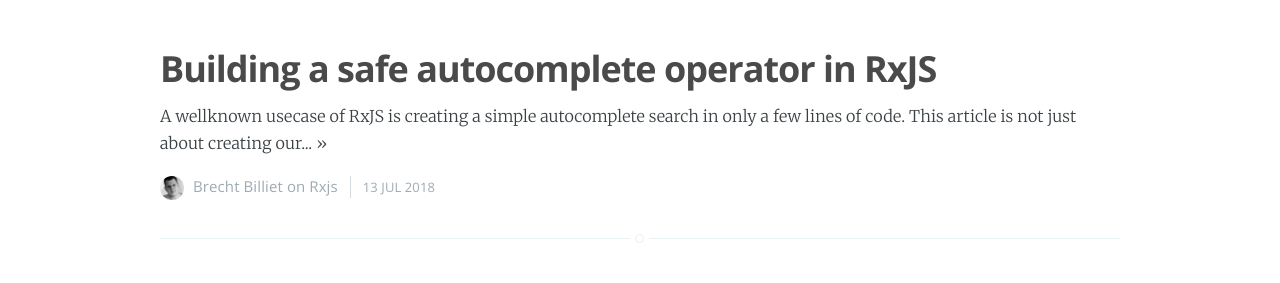
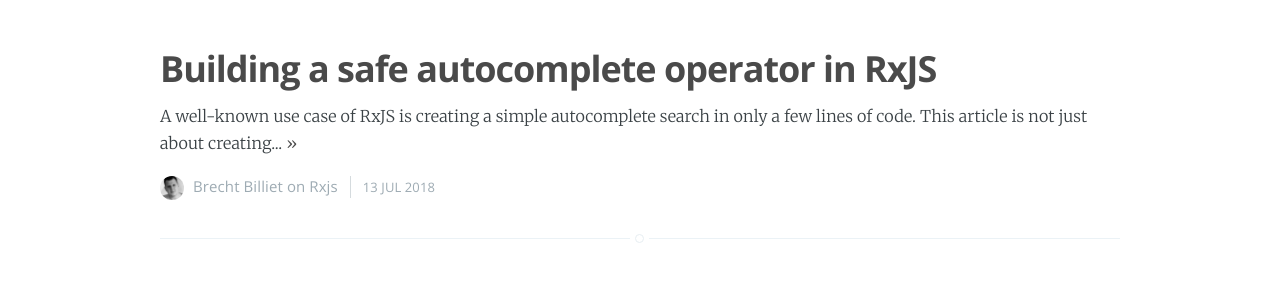
Before and after one commit to strongbrewio/strongbrewio.github.io, a Jekyll site: the page built from index.html, in a window 1280 px wide. Shown: the part 902-1185 px from the top of the page. Built offline with Jekyll 4.4.1, drawn with Linux system fonts in a browser that asks for light colours; nearby versions of some CDN libraries; the list of posts is cut into pages by our own code; some of the changed lines change nothing that is shown.

Commit message:
Some corrections

````diff
--- a/_posts/2018-07-13-building-a-safe-autocomplete-operator-with-rxjs.md
+++ b/_posts/2018-07-13-building-a-safe-autocomplete-operator-with-rxjs.md
@@ -12,10 +12,10 @@
 cover: 'assets/images/cover/cover6.jpg'
 ---
 
-A wellknown usecase of RxJS is creating a simple autocomplete search in only a few lines of code.
-This article is not just about creating our own autocomplete operator, we will create an autocomplete operator that is completely safe (We will cover the perception of safe later in this article).
+A well-known use case of RxJS is creating a simple autocomplete search in only a few lines of code.
+This article is not just about creating our own autocomplete operator, we will create an autocomplete operator that is completely safe (we will cover the perception of safe later in this article).
 
-When creating an standard autocomplete with RxJS we mostlikely implement a `debounceTime` operator to throttle the text that the user is typing into the autocomplete and we use a `switchMap` operator instead of a `mergeMap` operator to abort previous calls.
+When creating a standard autocomplete with RxJS we most likely implement a `debounceTime` operator to throttle the text that the user is typing into the autocomplete and we use a `switchMap` operator instead of a `mergeMap` operator to abort previous calls.
 
 The implementation of this autocomplete might look like this:
 
@@ -33,13 +33,13 @@
 
 ## The problem
 
-When the user stops typing for 1 second, the browser will create a new XHR-call. From that moment on, when the user is searching again and a previous XHR-call is still busy, the browser will abort that XHR call to avoid racing conditions, and create a new XHR call. This is due to the `switchMap` operator since it will unsubscribe from the previous observable.
+When the user stops typing for 1 second, the browser will create a new XHR call. From that moment on, when the user is searching again and a previous XHR call is still busy, the browser will abort that XHR call to avoid racing conditions, and create a new XHR call. This is due to the `switchMap` operator since it will unsubscribe from the previous observable.
 
 Although that's great, there is one problem though. What if the user starts typing again when an XHR call is still busy?
 Since we have implemented a `debounceTime` operator, the call will not be aborted until one second has passed.
 In that period of time new results might be returned and showed to the user, which might not be what we want since **they are not relevant anymore**.
 
-What we want is that the XHR call gets aborted from the moment the user starts typing again, we don't want to wait a second.
+What we want is that the XHR call gets aborted from the moment the user starts typing again, we don't want to wait for a second.
 This sounds like an ideal scenario to write our custom operator.
 But, before creating our own operator, let's just combine some operators to get the job done.
 
@@ -47,7 +47,6 @@
 The `takeUntil` operator will complete the observable as soon as it gets a value. We want to complete (and therefore abort) the observable when the user types again. With that knowledge we can write something like this:
 
 ```typescript
-
 const term$ = new BehaviorSubject('');
 const results$ = term$
     .pipe(
@@ -66,7 +65,7 @@
 
 Our `term$` observable is a `BehaviorSubject` for two reasons:
 - We want to pass an initial value to the subject
-- A `BehaviorSubject` is a `ReplaySubject(1)` behind the scenes that keeps track of the last value. This is important if we want to subscribe to that observable in a later stage (which is kinda what we do with the `takeUntil` operator.
+- A `BehaviorSubject` is a `ReplaySubject(1)` behind the scenes that keeps track of the last value. This is important if we want to subscribe to that observable in a later stage (which is kinda what we do with the `takeUntil` operator).
 
 Because the `term$` observable is keeping track of the last value, the `takeUntil` operator will always have a value, resulting in the fact that every XHR call gets aborted immediately. This is not what we want.
 We want to skip one value of the `term$` observable every time.
@@ -94,7 +93,7 @@
 Now the following scenario works:
 - User types 'l'
 - Application waits for a second
-- Applications creates an XHR call
+- Application creates an XHR call
 - User types 'lu'
 - Even though the XHR call wasn't finished yet it gets aborted immediately (it doesn't wait for a second anymore to abort that XHR call)
 
@@ -104,14 +103,14 @@
 
 We don't want to write this logic every time, so let's extract this logic into a custom written operator.
 
-Turns out that creating custom operators are super easy. An operator is just a function that returns a function that gets the source observable.
+Turns out that creating custom operators is super easy. An operator is just a function that returns a function that gets the source observable.
 
 ```typescript
 const autocomplete = (/* additional parameters */) =>
     (source$) => source$.pipe(/* do stuff */ )
 ```
 
-We can pass the time and selector function as parameters and use the operators we have written to create our own custom operator:
+We can pass the `time` and `selector` function as parameters and use the operators we have written to create our own custom operator.
 The operator looks like this:
 
 ```typescript
````
